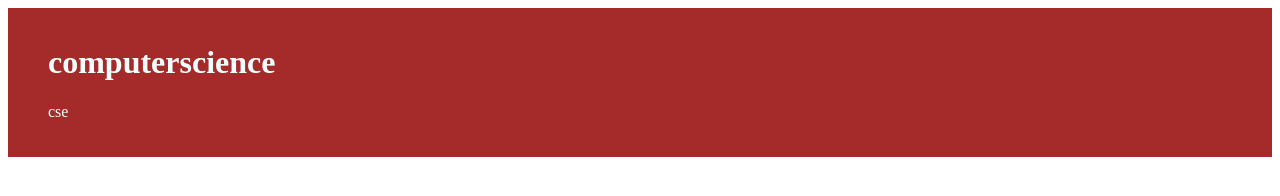
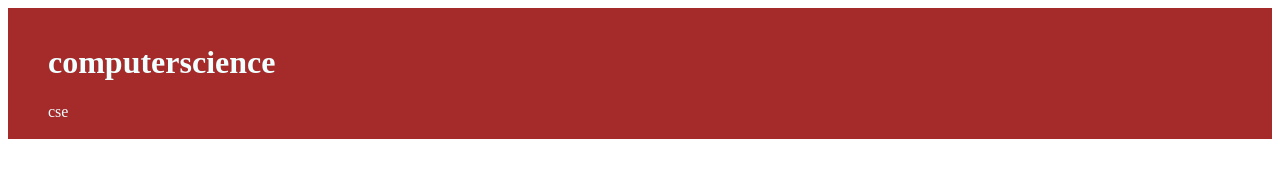
Before and after one commit to Cuberois/Grid, a plain HTML site: page project4/index.html in a window 1280 px wide. Drawn offline with Linux system fonts and the light colour scheme.

Commit message:
add styling

```diff
--- a/project4/style.css
+++ b/project4/style.css
@@ -1,5 +1,5 @@
 header{
     background-color: brown;
     color: azure;
-    padding: 15px 0px 20px 40px;
+    padding: 15px 0px 2px 40px;
 }
```
